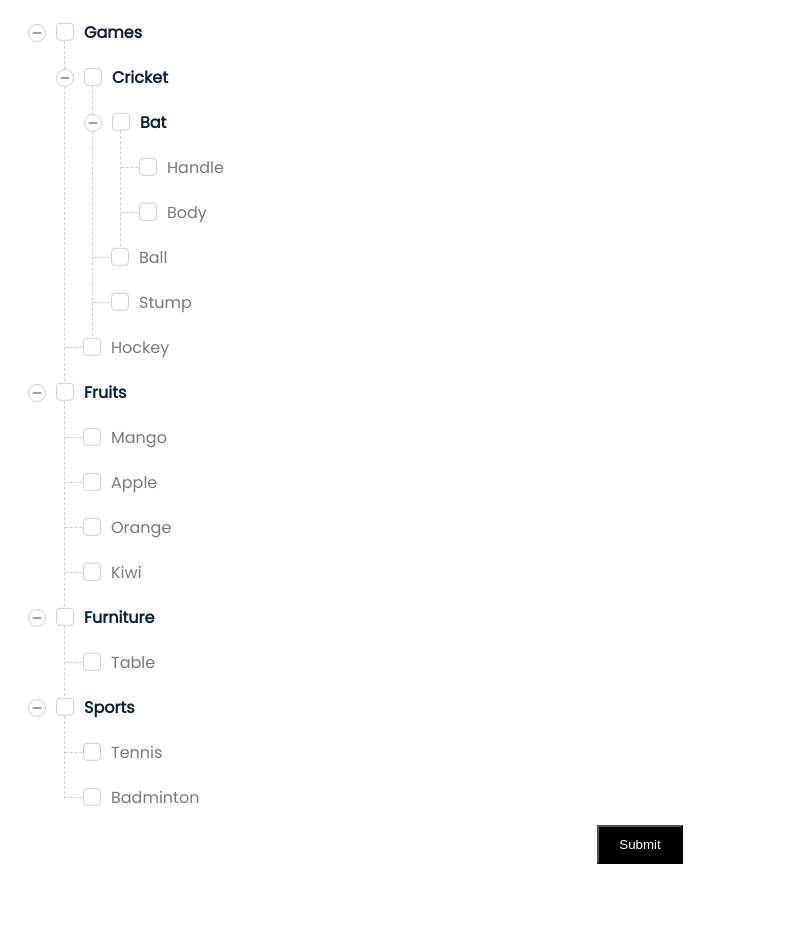
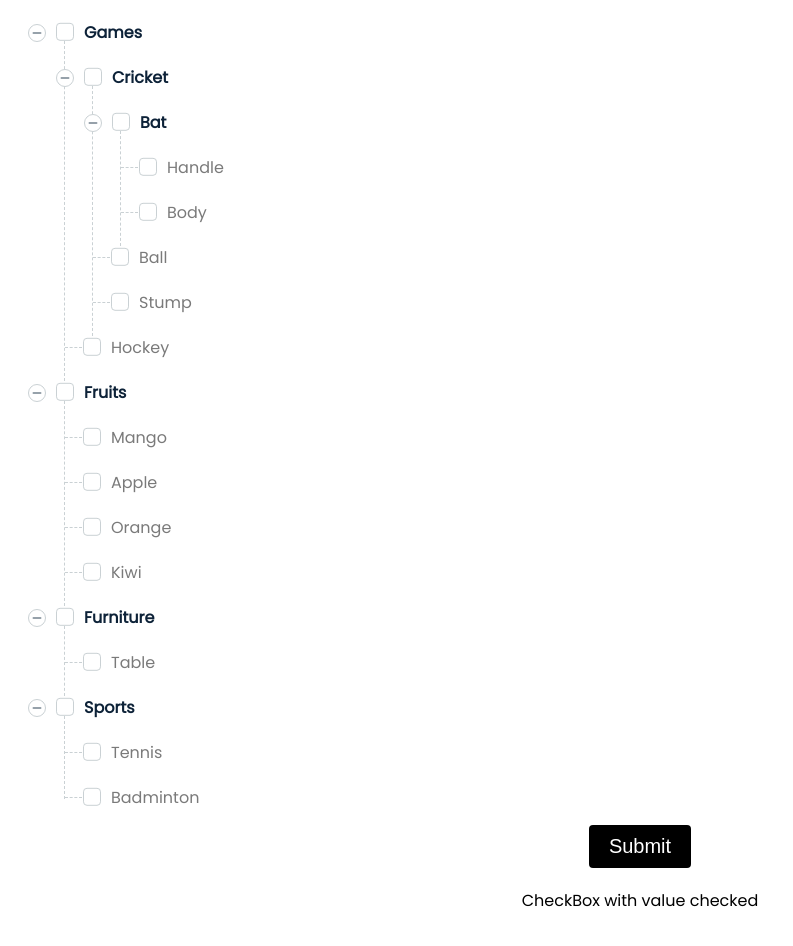
Before and after one commit to Mayankraj44/Nested-Checkbox, a React (Create React App) app: page / in a window 1280 px wide. Shown: the top 946 px of the page, without its empty margins (0-793 px from the left). Before the commit the page ends 884 px from the top, so only its background shows below. Built offline with nearby package versions, Linux system fonts and the light colour scheme.

Commit message:
update : output added

```diff
--- a/src/component/Checkbox/Checkbox.jsx
+++ b/src/component/Checkbox/Checkbox.jsx
@@ -1,10 +1,14 @@
-import React, { useEffect, useState } from "react";
+import React, { useEffect, useRef, useState } from "react";
 import { tree } from "../../data/checkbox";
 import CheckBoxParent from "../CheckBoxParent/CheckBoxParent";
 import styles from "./index.module.css"
 
+const COLOR=['red', 'green', 'blue', 'orange', 'aqua','cyan','wheat','purple']
+
 const Checkbox = () => {
   const [data, setData] = useState();
+  const [resultValue,setResultValue]=useState([])
+  const resultBox=useRef(null)
 
   useEffect(() => {
     const result = tree();
@@ -29,15 +33,30 @@ const Checkbox = () => {
         return acc;
       }, []);
     console.log("Form values", result);
+    setResultValue(result)
   };
 
   // console.log("Data", data);
+  const randomColor=()=>{
+    return COLOR[ parseInt(Math.random()*COLOR.length)]
+  }
 
   return (
+    <div className={styles.mainContainer}>
     <form className={styles.form} onSubmit={(e) => formValues(e)}>
       {data && <CheckBoxParent data={data} />}
       <button className={styles.submitBtn}>Submit</button>
     </form>
+
+    <div ref={resultBox}>
+    <p className={styles.resultHeading}>CheckBox with value checked</p>
+     <div className={styles.valuesBox}>
+     {resultValue.map((item,ind)=>(
+        <span style={{backgroundColor:`${randomColor()}`}} className={styles.resultValues}  key={ind}>{item.name}</span>
+      ))}
+     </div>
+    </div>
+    </div>
   );
 };
 
--- a/src/component/Checkbox/index.module.css
+++ b/src/component/Checkbox/index.module.css
@@ -1,3 +1,27 @@
+.mainContainer{
+    margin-bottom: 40px;
+}
+.resultBox{
+    display: flex;
+
+}
+.resultHeading{
+    text-align: center;
+
+}
+.valuesBox{
+    display: flex;
+    flex-wrap: wrap;
+    justify-content: center;
+}
+.resultValues{
+    border-radius: 8px;
+    padding:10px 25px;
+    margin:10px;
+    color:white;
+}
+
+
 .form{
     margin:20px auto;
     text-align: center;
@@ -8,9 +32,13 @@
     color:white;
     background-color: black;
     cursor: pointer;
+    border-radius: 4px;
+    font-size: 20px;;
+    border:none
 
 }
 .submitBtn:active{
     color:black;
-    background-color: white;;
+    background-color: white;
+    border:1px solid black
 }
```
